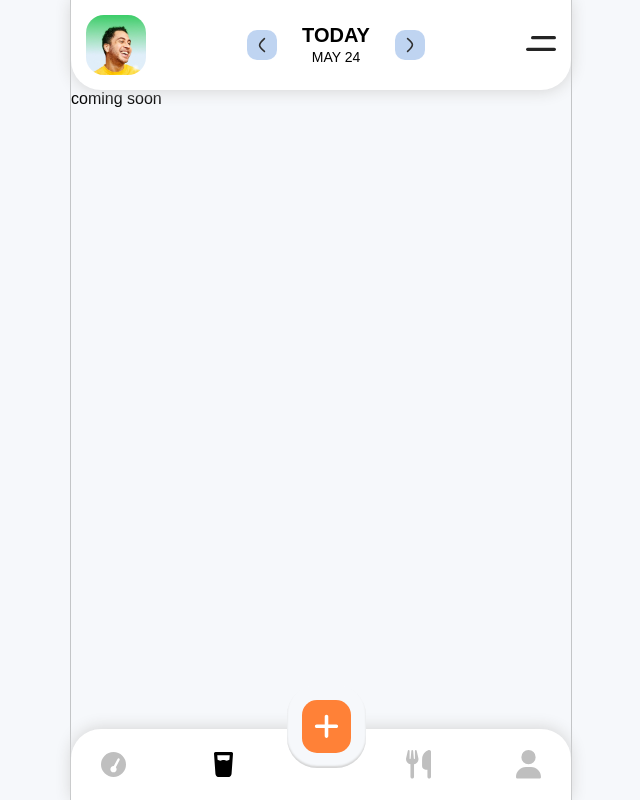
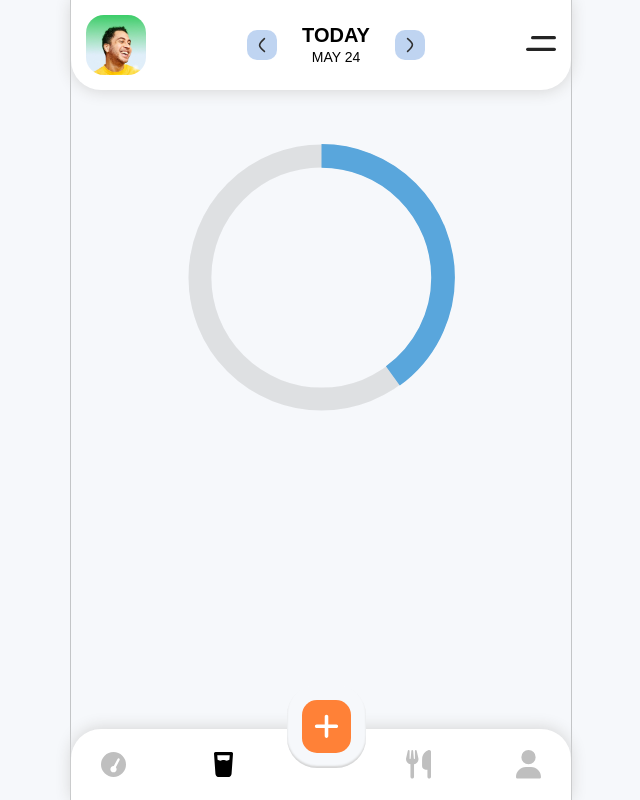
Before and after one commit to MahshadOliaie/Fitness-App, a React (Vite) app: page /WaterPage in a window 1280 px wide. Shown: the whole page, without its empty margins (319-959 px from the left). Built offline with nearby package versions, Linux system fonts and the light colour scheme.

Commit message:
add water vdiagram

```diff
--- a/src/components/WaterPage/WaterPage.jsx
+++ b/src/components/WaterPage/WaterPage.jsx
@@ -1,8 +1,19 @@
+import CSS from './index.module.css'
 
-
-function WaterPage(){
-    return(
-        <>coming soon</>
+function WaterPage() {
+    return (
+        <div className={CSS.container}>
+            <svg viewBox="0 0 36 36" className={CSS.diagram}>
+                <path className={CSS.baseline} strokeDasharray="100" d="M18 2.0845
+                a 15.9155 15.9155 0 0 1 0 31.831
+                a 15.9155 15.9155 0 0 1 0 -31.831"
+                />
+                <path className={CSS.waterPath} strokeDasharray="40 100" d="M18 2.0845
+                a 15.9155 15.9155 0 0 1 0 31.831
+                a 15.9155 15.9155 0 0 1 0 -31.831"
+                />
+            </svg>
+        </div>
     )
 }
 
--- /dev/null
+++ b/src/components/WaterPage/index.module.css
@@ -0,0 +1,25 @@
+.container{
+    display: flex;
+    align-items: center;
+    justify-content: center;
+    padding-top: 50px;
+}
+
+.diagram path{
+    fill: none;
+}
+
+.baseline{
+    fill: none;
+    stroke-width: 3px;
+    stroke: rgba(0, 0, 0, 0.098);
+}
+
+.diagram{
+    width: 55%;
+}
+
+.waterPath{
+    stroke: rgb(89, 166, 220);
+    stroke-width: 3.1;
+}
```
